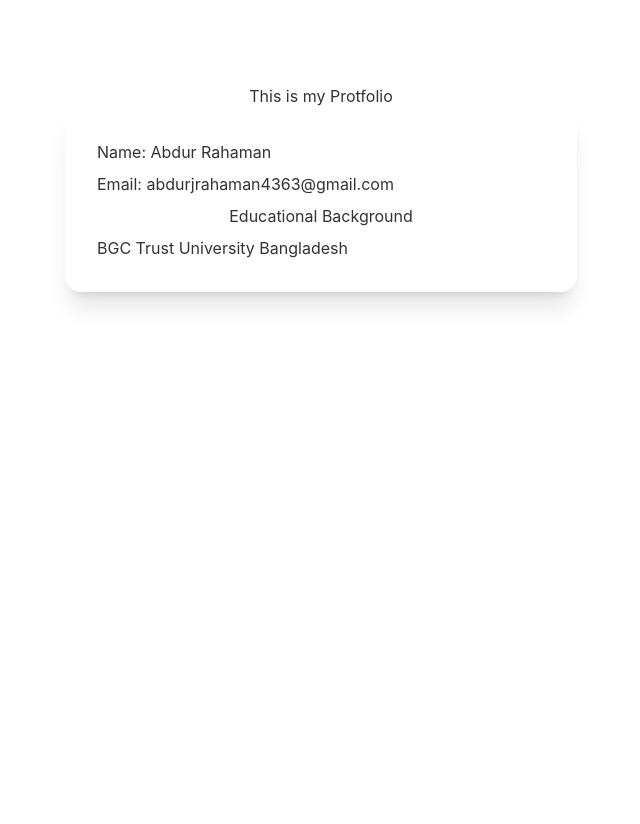
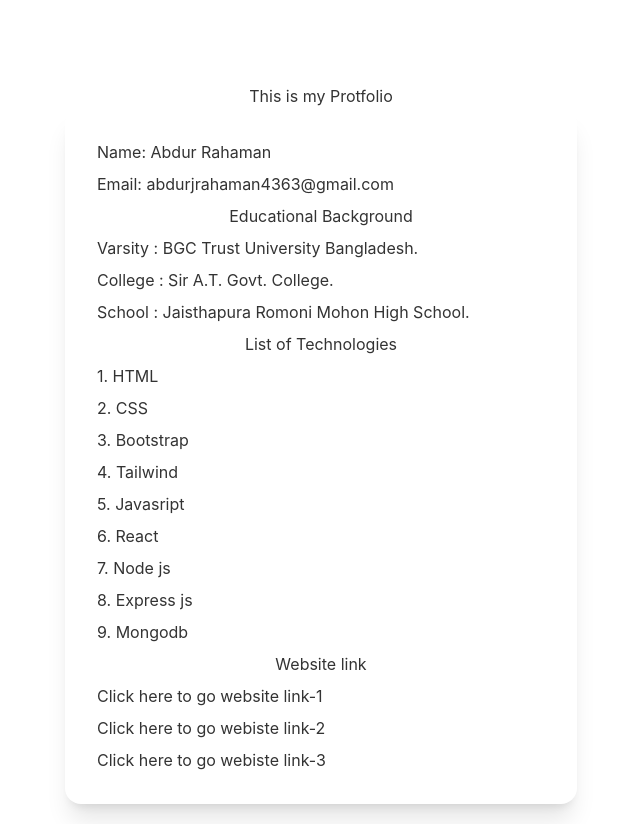
Before and after one commit to abdurrahaman4363/manufacturer-client-assign-12, a React (Create React App) app: page /myPortfolio in a window 1280 px wide. Shown: the whole page, without its empty margins (319-959 px from the left). Before the commit the page ends 800 px from the top, so only its background shows below. Built offline with nearby package versions, Linux system fonts and the light colour scheme.

Commit message:
my portfolio is complete

```diff
--- a/src/Pages/MyPortfolio/MyPortfolio.js
+++ b/src/Pages/MyPortfolio/MyPortfolio.js
@@ -9,7 +9,23 @@ const MyPortfolio = () => {
                     <h2 class="card">Name: Abdur Rahaman</h2>
                     <p>Email: abdurjrahaman4363@gmail.com</p>
                     <p className='text-center'> Educational Background </p>
-                    <h1>BGC Trust University Bangladesh</h1>
+                    <h1> <span>Varsity : </span> BGC Trust University Bangladesh.</h1>
+                    <h1> <span>College : </span> Sir A.T. Govt. College.</h1>
+                    <h1> <span>School : </span> Jaisthapura Romoni Mohon High School.</h1>
+                    <p className='text-center'> List of Technologies </p>
+                    <p>1. HTML</p>
+                    <p>2. CSS</p>
+                    <p>3. Bootstrap</p>
+                    <p>4. Tailwind</p>
+                    <p>5. Javasript</p>
+                    <p>6. React</p>
+                    <p>7. Node js</p>
+                    <p>8. Express js</p>
+                    <p>9. Mongodb</p>
+                    <p className='text-center'>Website link</p>
+                    <p><a href=" https://warehouse-assignment-11.web.app/">Click here to go website link-1</a> </p>
+                    <p><a href=" https://service-provider-assign-10.web.app/">Click here to go webiste link-2</a> </p>
+                    <p><a href=" https://gilded-cuchufli-4c48fa.netlify.app/">Click here to go webiste link-3</a> </p>
 
                 </div>
             </div>
--- a/src/Pages/Shared/Navbar.js
+++ b/src/Pages/Shared/Navbar.js
@@ -10,7 +10,7 @@ const Navbar = () => {
         <li><Link to="/login">Login</Link></li>
     </>
     return (
-        <div class="navbar bg-base-100 bg-accent text-white">
+        <div class="navbar bg-base-100 bg-[#3A4256] text-white">
             <div class="navbar-start ">
                 <div class="dropdown">
                     <label tabindex="0" class="btn btn-ghost lg:hidden">
```
